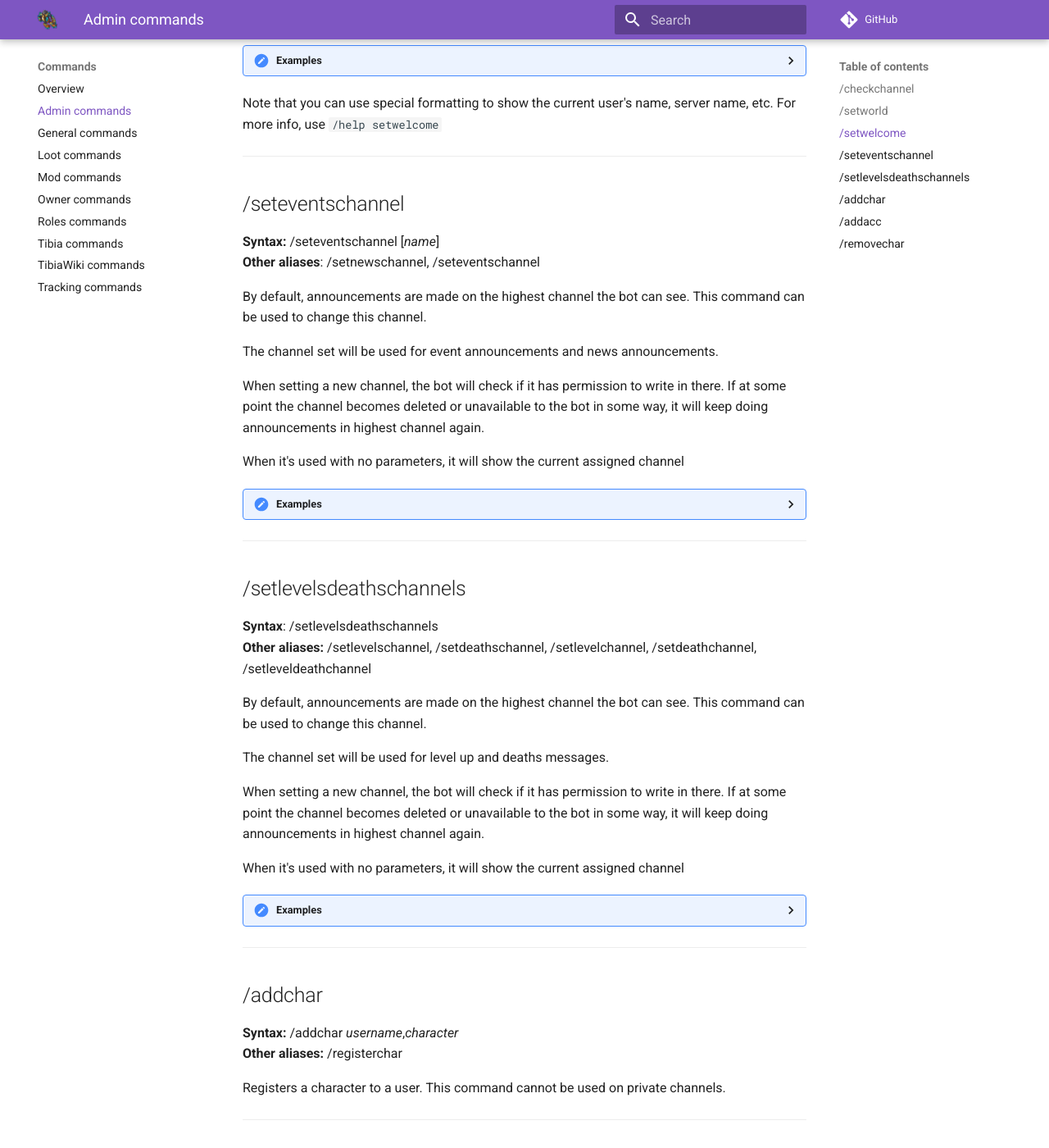
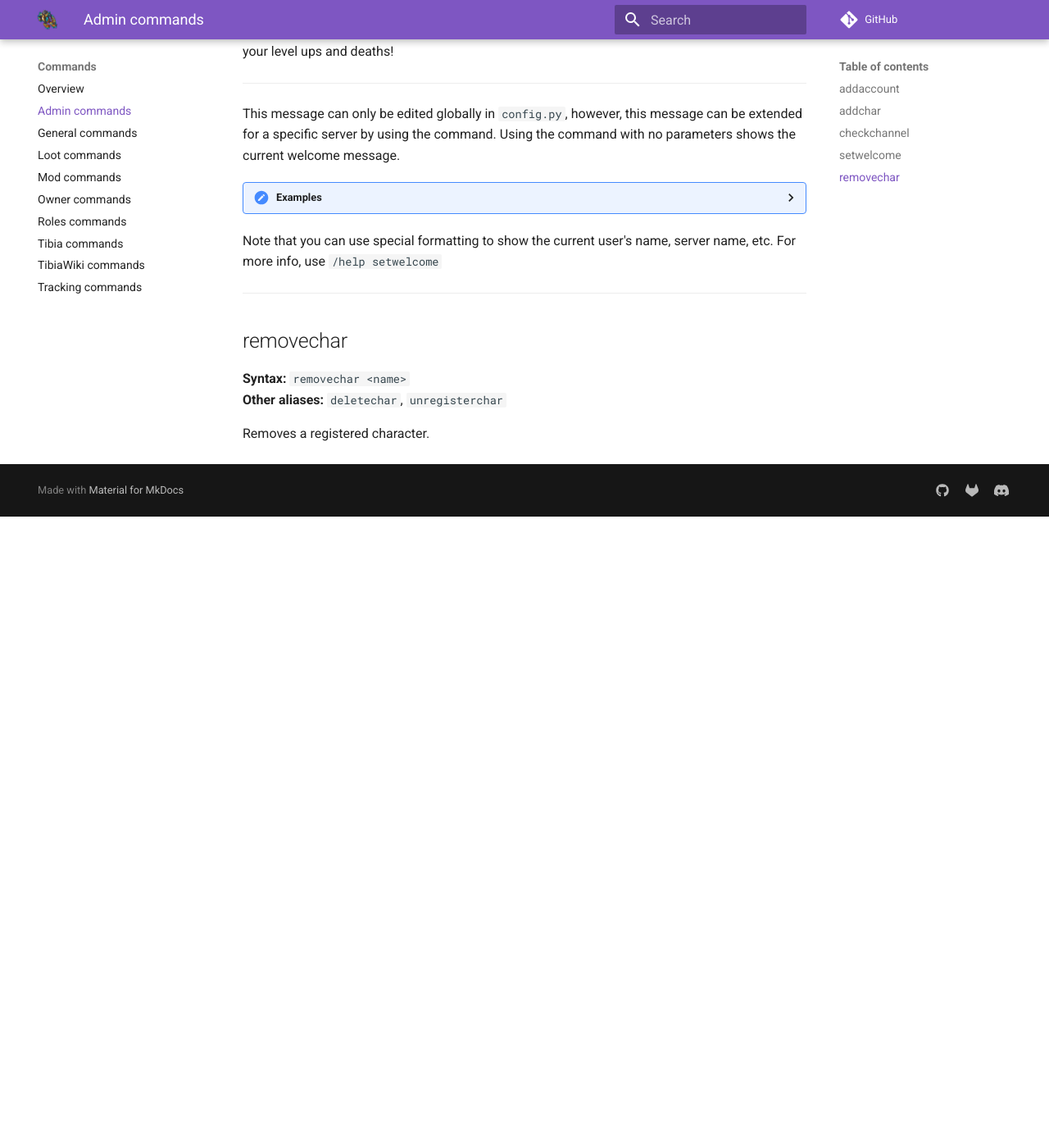
Before and after one commit to Galarzaa90/NabBot, an MkDocs documentation site: the page built from docs/commands/admin.md, in a window 1280 px wide and 1400 px high, scrolled down 1409 px. Shown: the whole window at 82% size. Built offline with MkDocs 1.6.1 and Material for MkDocs 9.7.7, drawn with Linux system fonts in a browser that asks for light colours; comment, search, counter and statistics services are not loaded; old or Windows-style settings are respelled for this version of MkDocs; after the commit the page ends 2039 px from its top, so only the background shows below that; some of the changed text lies outside the part shown.

Commit message:
Organized and updated Loot and Admin cog documentation

```diff
--- a/docs/commands/admin.md
+++ b/docs/commands/admin.md
@@ -1,15 +1,36 @@
 # Admin commands
-
-This commands can only be used by the server's owner and users with the `Administrator` permission.
+Commands for server owners and admins.
+Admins are members with the `Administrator` permission.
 
 !!! info
-    Words in italics are parameters.
-    Parameters enclosed in brackets `[]` are optional.
+    Parameters are enclosed with `< >`.
+    Optional parameters are enclosed in brackets `[]`.
 
-## /checkchannel
-**Syntax:** /checkchannel [*channel*]
+## addaccount
+**Syntax:** `addaccount <user>,<character>`
+**Other aliases:** `addacc`
 
-Checks if the current channel or the specified channel has the correct permissions for the bot to work fine.
+Register a character and all other visible characters to a discord user.
+
+If a character is hidden, only that character will be added. Characters in other worlds are skipped.
+
+----
+
+## addchar
+**Syntax:** `addchar <user>,<character>`
+**Other aliases:** `registerchar`
+
+Registers a character to a user.
+
+----
+
+## checkchannel
+**Syntax:** `checkchannel [channel]`
+
+Checks the channel's permissions.
+
+Makes sure that the bot has all the required permissions to work properly.
+If no channel is specified, the current one is checked.
 
 ??? Summary "Examples"
 
@@ -18,27 +39,8 @@ Checks if the current channel or the specified channel has the correct permissio
 
 ----
 
-## /setworld
-**Syntax:** /setworld [*world*]
-
-Sets the tibia world this server will track. This lets users in this servers add their characters.
-
-If the command is used without a world, the bot will just say which world the server is currently tracking.
-If the command is used with a world, the bot will ask to confirm the change.
-
-??? Summary "Examples"
-
-    **/setworld**
-    ![image](../assets/images/commands/setworld_1.png)
-
-    **/setworld Fidera**
-    ![image](../assets/images/commands/setworld_2.png)
-
-
-----
-
-## /setwelcome
-**Syntax:** /setwelcome [*message*]
+## setwelcome
+**Syntax:** `setwelcome [message]`
 
 Sets the welcome message new users get when joining a server. By default all members receive the following message:
 ****
@@ -63,71 +65,8 @@ For more info, use `/help setwelcome`
 
 ----
 
-## /seteventschannel
-**Syntax:** /seteventschannel [*name*]
-**Other aliases**: /setnewschannel, /seteventschannel
+## removechar
+**Syntax:** `removechar <name>`
+**Other aliases:** `deletechar`, `unregisterchar`
 
-By default, announcements are made on the highest channel the bot can see. This command can be used to change this channel.
-
-The channel set will be used for event announcements and news announcements.
-
-When setting a new channel, the bot will check if it has permission to write in there.
-If at some point the channel becomes deleted or unavailable to the bot in some way, it will keep doing announcements in highest channel again.
-
-When it's used with no parameters, it will show the current assigned channel
-
-??? Summary "Examples"
-
-    **/seteventschannel**
-    ![image](../assets/images/commands/seteventschannel_1.png)
-
-    **/seteventschannel #redd-alliance**
-    ![image](../assets/images/commands/seteventschannel_2.png)
-
-----
-
-## /setlevelsdeathschannels
-**Syntax**: /setlevelsdeathschannels
-**Other aliases:** /setlevelschannel, /setdeathschannel, /setlevelchannel, /setdeathchannel, /setleveldeathchannel
-
-By default, announcements are made on the highest channel the bot can see. This command can be used to change this channel.
-
-The channel set will be used for level up and deaths messages.
-
-When setting a new channel, the bot will check if it has permission to write in there.
-If at some point the channel becomes deleted or unavailable to the bot in some way, it will keep doing announcements in highest channel again.
-
-When it's used with no parameters, it will show the current assigned channel
-
-??? Summary "Examples"
-
-    **/seteventschannel**
-    ![image](../assets/images/commands/setlevelsdeathschannel_1.png)
-
-    **/seteventschannel #redd-alliance**
-    ![image](../assets/images/commands/setlevelsdeathschannel_2.png)
-
-----
-
-## /addchar
-**Syntax:** /addchar *username*,*character*
-**Other aliases:** /registerchar
-
-Registers a character to a user. This command cannot be used on private channels.
-
-----
-
-## /addacc
-**Syntax:** /addacc *username*,*character*
-**Other aliases:** /addaccount
-
-Registers the specified character and all other visible characters in the same account from the tracked world.
-
-
-----
-
-## /removechar
-**Syntax:** /removechar *name*
-**Other aliases:** /deletechar, /unregisterchar
-
-Unassigns the specified character from its owner.
+Removes a registered character.
```
Also changed, not shown: docs/commands/loot.md (+54 -10 lines), 2 other files.
